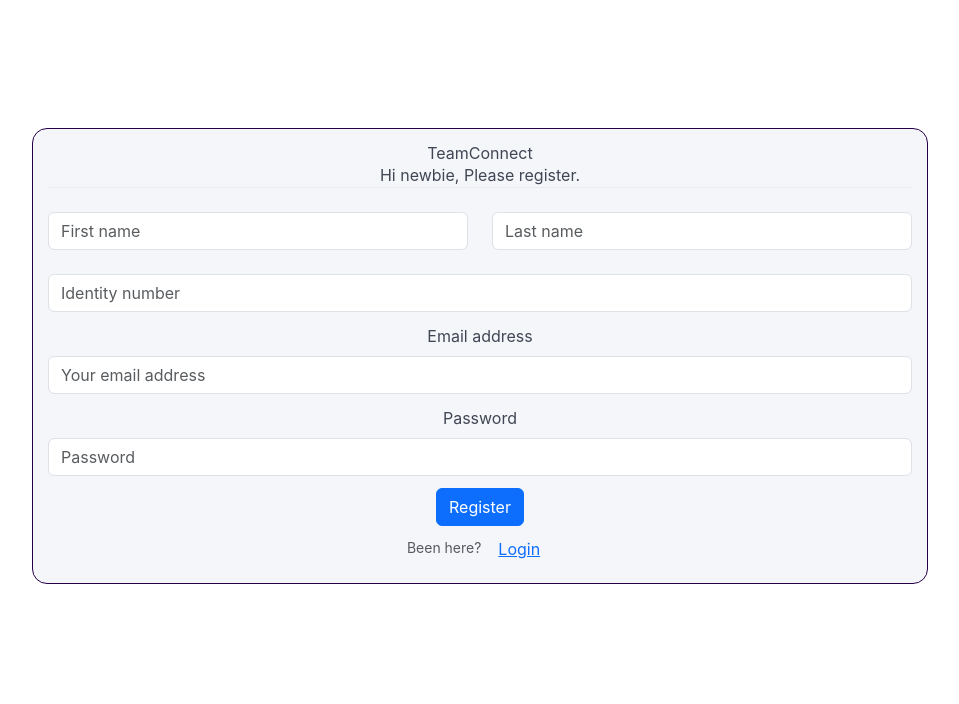
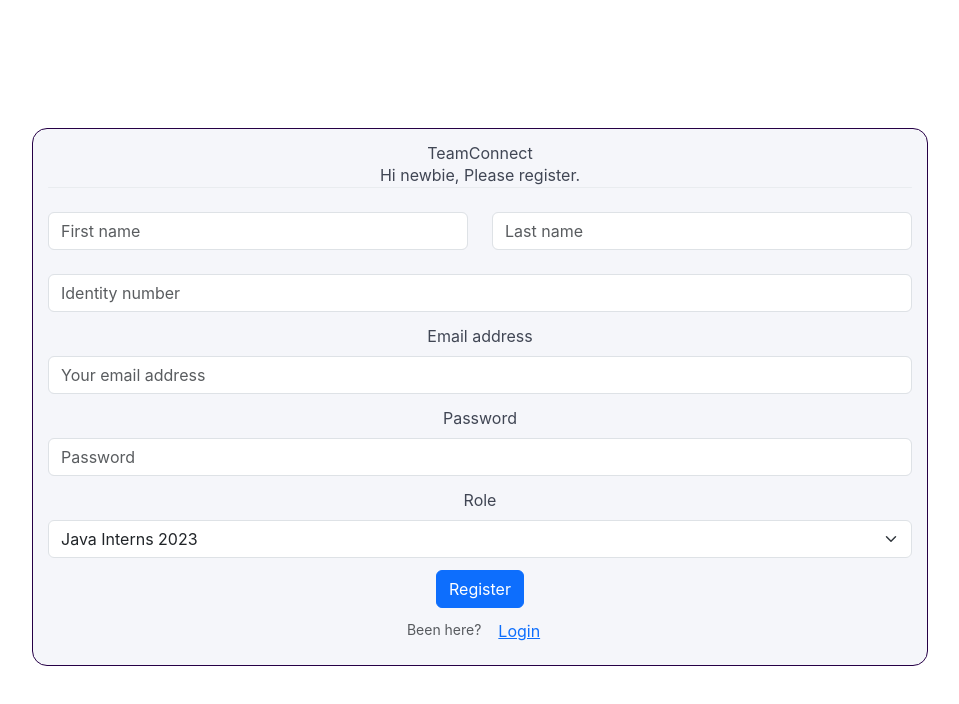
Before and after one commit to lesegomolefe/TeamConnectZA, a React (Create React App) app in the folder frontend/: page /register in a window 1280 px wide. Shown: the top 704 px of the page, without its empty margins (160-1119 px from the left). Built offline with nearby package versions, Linux system fonts and the light colour scheme.

Commit message:
sadsfdhfjg

```diff
--- a/frontend/src/Admin.js
+++ b/frontend/src/Admin.js
@@ -9,6 +9,7 @@ function Admin() {
   const [lastname, setLastname] = useState('');
   const [email, setEmail] = useState('');
   const [message, setMessage] = useState('');
+  const [group, setGroup] = useState("");
 
   const handleModal = () => {
     setShowModal(!showModal);
@@ -19,6 +20,7 @@ function Admin() {
     console.log('Form submitted!');
     setShowModal(false); // Close the modal after submitting the form
   };
+
 
   return (
     <div>
@@ -96,6 +98,18 @@ function Admin() {
                       <label htmlFor="email" className="form-label">Email</label>
                       <input type="email" name="email" className="form-control" id="email" placeholder="" value={email} onChange={(e) => setEmail(e.target.value)} />
                     </div>
+                    <div className="mb-3">
+  <label htmlFor="group" className="form-label"> Please Select the Group</label>
+  <select name="group" className="form-select" id="group" value={group} onChange={(e) => setGroup(e.target.value)}>
+    <option value="option1">Java Interns 2023</option>
+    <option value="option2">The Zen Squad</option>
+    <option value="option3">C# $.Net Interns 2022</option>
+    <option value="option3">Liberty Admin Interns 2022</option>
+    <option value="option3">Cybersecuty Interns 2022</option>
+    <option value="option3">Mainframe Interns 2022</option>
+  </select>
+</div>
+
                   </div>
                   <div className="modal-footer">
                     <button type="button" className="btn btn-secondary" onClick={handleModal}>Close</button>
--- a/frontend/src/Register.js
+++ b/frontend/src/Register.js
@@ -10,6 +10,7 @@ const Register = () => {
     const [email, setEmail] = useState('');
     const [password, setPassword] = useState('');
     const [msg, setMsg] = useState('');
+    const [role, setRole] = useState('intern'); // Default role is set to 'intern'
 
     const handleSubmit = (e) => {
         e.preventDefault();
@@ -61,6 +62,17 @@ const Register = () => {
                     <label htmlFor="exampleInputPassword1" className="form-label">Password</label>
                     <input name="password" required type="password" className="form-control" placeholder="Password" id="exampleInputPassword1" value={password} onChange={(e) => setPassword(e.target.value)} />
                 </div>
+                <div className="mb-3">
+                    <label htmlFor="roleSelect" className="form-label">Role</label>
+                    <select id="roleSelect" className="form-select" value={role} onChange={(e) => setRole(e.target.value)}>
+                    <option value="option1">Java Interns 2023</option>
+    <option value="option2">The Zen Squad</option>
+    <option value="option3">C# $.Net Interns 2022</option>
+    <option value="option4">Liberty Admin Interns 2022</option>
+    <option value="option5">Cybersecuty Interns 2022</option>
+    <option value="option6">Mainframe Interns 2022</option>
+                    </select>
+                </div>
                 <button type="submit" className="btn btn-primary" onClick={() => navigate('/')}>Register</button>
             </form>
             <div id="emailHelp" className="form-text">Been here? <button type="button" className="btn btn-link" onClick={() => navigate('/')}>Login</button></div>
```
